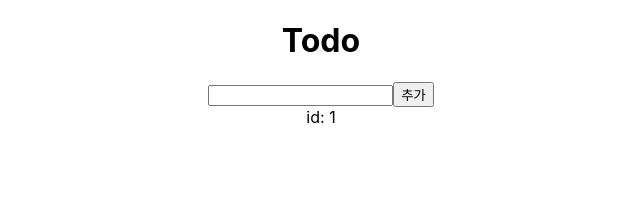
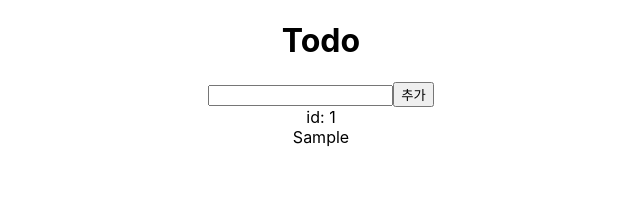
Before and after one commit to YooHyeok/onebite-typescript, a React (Create React App) app in the folder section12/: page / in a window 1280 px wide. Both pictures are taken after typing "Sample" into the empty fields and a click on the button "추가". Shown: the top 217 px of the page, without its empty margins (319-959 px from the left). Built offline with nearby package versions, Linux system fonts and the light colour scheme.

Commit message:
feat: `Section12` - todos 배열 div loop 렌더링

```diff
--- a/section12/src/App.tsx
+++ b/section12/src/App.tsx
@@ -33,7 +33,9 @@ function App() {
         {/* Children */}
         <div>id: {idRef.current}</div>
       </Editor>
-
+      <div>
+          {todos.map((todo) => <div key={todo.id}> {todo.content} </div>)}
+        </div>
     </div>
   );
 }
```
